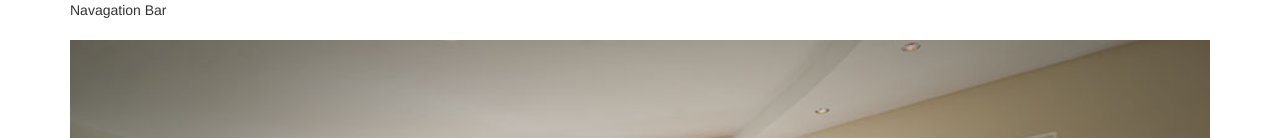
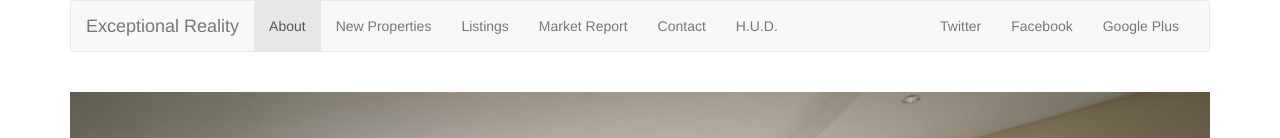
Before and after one commit to Richard-Burd/exceptional-reality-bootstrap, a plain HTML site: page index.html in a window 1280 px wide. Shown: the top 138 px of the page. Drawn offline with nearby package versions, Linux system fonts and the light colour scheme.

Commit message:
finish navbar

```diff
--- a/index.html
+++ b/index.html
@@ -25,7 +25,39 @@
 
        <div class="row">
          <div class="col-sm-12">
-           Navagation Bar
+           <nav class="navbar navbar-default">
+              <div class="container-fluid">
+                <!-- Brand and toggle get grouped for better mobile display -->
+                <div class="navbar-header">
+                  <button type="button" class="navbar-toggle collapsed" data-toggle="collapse" data-target="#bs-example-navbar-collapse-1" aria-expanded="false">
+                    <span class="sr-only">Toggle navigation</span>
+                    <span class="icon-bar"></span>
+                    <span class="icon-bar"></span>
+                    <span class="icon-bar"></span>
+                  </button>
+                  <a class="navbar-brand" href="#">Exceptional Reality</a>
+                </div>
+
+                <!-- Collect the nav links, forms, and other content for toggling -->
+                <div class="collapse navbar-collapse" id="bs-example-navbar-collapse-1">
+                  <!--main nav links-->
+                  <ul class="nav navbar-nav">
+                    <li class="active"><a href="#">About</a></li>
+                    <li><a href="#">New Properties</a></li>
+                    <li><a href="#">Listings</a></li>
+                    <li><a href="#">Market Report</a></li>
+                    <li><a href="#">Contact</a></li>
+                    <li><a href="#" target="_blank">H.U.D.</a></li>
+                  </ul>
+                  <!--Social Nav Links-->
+                  <ul class="nav navbar-nav navbar-right">
+                    <li><a class="twit" href="#" title="Twitter">Twitter</a></li>
+                    <li><a class="fbook" href="#" title="Facebook">Facebook</a></li>
+                    <li><a class="gplus" href="#" title="Google Plus">Google Plus</a></li>
+                  </ul>
+                </div><!-- /.navbar-collapse -->
+              </div><!-- /.container-fluid -->
+            </nav>
          </div>
        </div>
 
```
